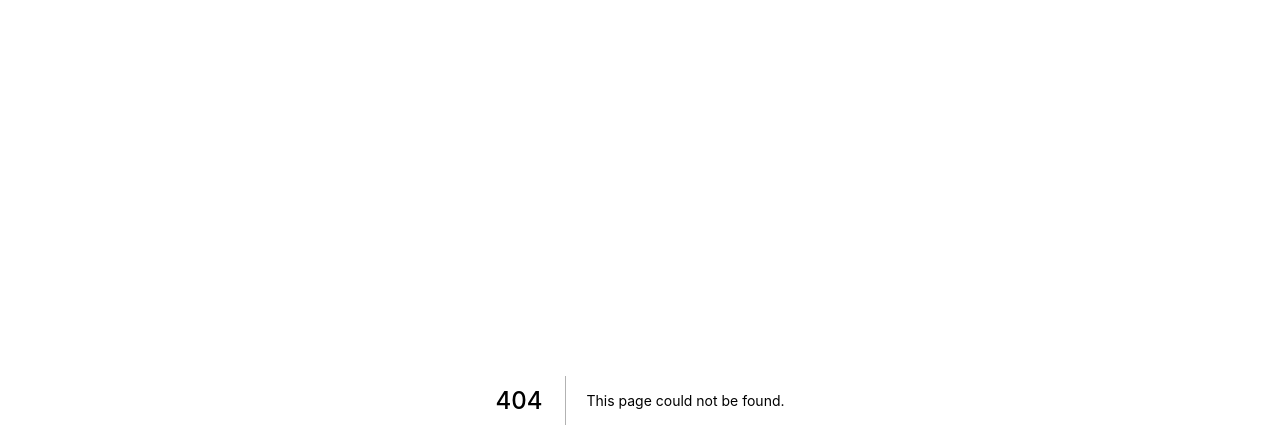
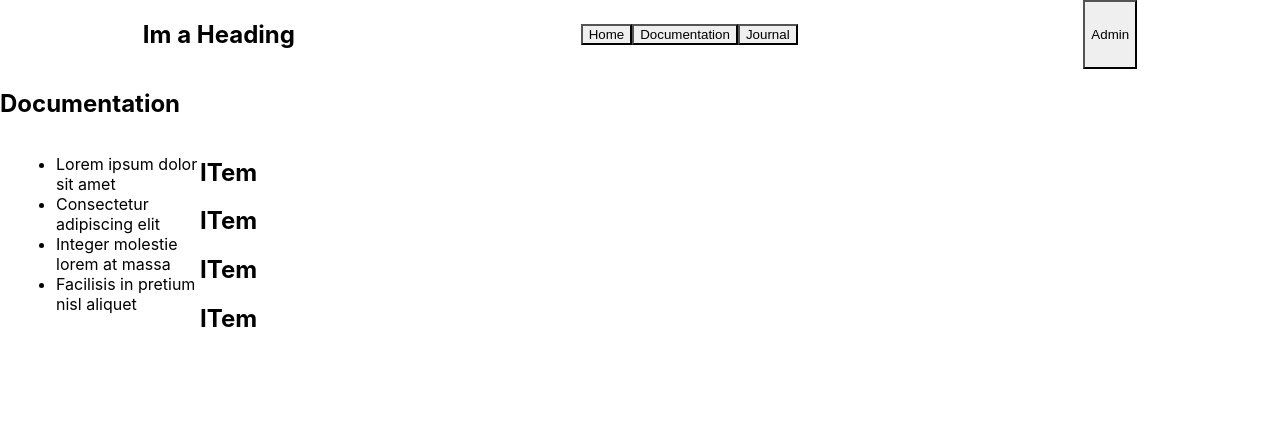
Before and after one commit to leandrowatanabe/webpage-biblia-api, a Next.js app: page /documentation in a window 1280 px wide. Before the commit this address had no page. Shown: the top 448 px of the page. Built offline with nearby package versions, Linux system fonts and the light colour scheme.

Commit message:
Commit: Primeiros mockups das paginas inicial, documentacao, diario e admin

```diff
--- /dev/null
+++ b/components/navbar/index.js
@@ -0,0 +1,26 @@
+import { useRouter } from "next/router"
+import {  Heading ,Stack, Button, Container} from '@chakra-ui/react'
+
+export default function NavBar(){
+    const router = useRouter()
+    return(
+        <Container justifyContent='space-around' display='flex'>
+            <Heading onClick={()=>router.push('/')}>Im a Heading</Heading>
+            <Stack direction='col' align='center' >
+
+                <Button colorScheme='teal' variant='solid' onClick={()=>router.push('/')}>
+                Home
+                </Button>
+                <Button colorScheme='teal' variant='outline' onClick={()=>router.push('/documentation')}>
+                Documentation
+                </Button>
+                <Button colorScheme='teal' variant='ghost' onClick={()=>router.push('/journal')}>
+                Journal
+                </Button>
+            </Stack>
+                <Button colorScheme='teal' variant='link' onClick={()=>router.push('/admin')} >
+                    Admin
+                </Button>
+        </Container>
+    )
+}
--- a/package.json
+++ b/package.json
@@ -9,6 +9,10 @@
     "lint": "next lint"
   },
   "dependencies": {
+    "@chakra-ui/react": "^1.8.8",
+    "@emotion/react": "^11.9.0",
+    "@emotion/styled": "^11.8.1",
+    "framer-motion": "^6.3.3",
     "next": "12.1.5",
     "react": "18.1.0",
     "react-dom": "18.1.0"
--- a/pages/_app.js
+++ b/pages/_app.js
@@ -1,7 +1,14 @@
 import '../styles/globals.css'
+import NavBar from '../components/navbar'
 
 function MyApp({ Component, pageProps }) {
-  return <Component {...pageProps} />
+  return (
+  <>
+      <NavBar />
+      <Component {...pageProps} />
+
+  </>
+  )
 }
 
 export default MyApp
--- /dev/null
+++ b/pages/documentation.js
@@ -0,0 +1,38 @@
+import {
+    List,
+    ListItem,
+    ListIcon,
+    OrderedList,
+    UnorderedList,
+    Container,
+    Heading,
+  } from '@chakra-ui/react'
+
+export default function Documentation(){
+
+    return(
+        <>
+        <Heading>Documentation</Heading>
+        <Container display="flex">
+            <Container maxW="200px">
+                    <UnorderedList>
+                    <ListItem>Lorem ipsum dolor sit amet</ListItem>
+                    <ListItem>Consectetur adipiscing elit</ListItem>
+                    <ListItem>Integer molestie lorem at massa</ListItem>
+                    <ListItem>Facilisis in pretium nisl aliquet</ListItem>
+                </UnorderedList>
+            </Container>
+            <Container>
+                <Heading>ITem</Heading>
+                <Heading>ITem</Heading>
+                <Heading>ITem</Heading>
+                <Heading>ITem</Heading>
+            </Container>
+
+
+        </Container>
+
+
+        </>
+    )
+}
--- a/pages/index.js
+++ b/pages/index.js
@@ -50,6 +50,7 @@ export default function Home() {
             </p>
           </a>
         </div>
+
       </main>
 
       <footer className={styles.footer}>
```
Also changed, not shown: components/footer/index.js (added, +11 -0 lines), pages/admin.js (added, +10 -0 lines), pages/journal.js (added, +7 -0 lines), 1 other file (tests, documents, lock files or other folders).
